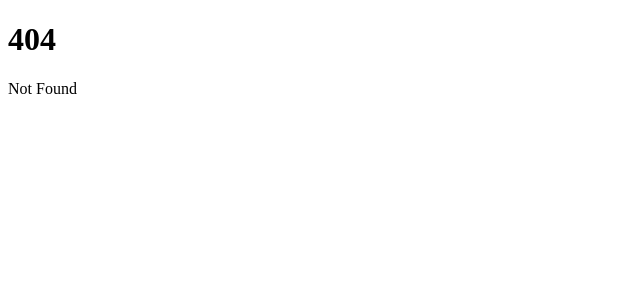
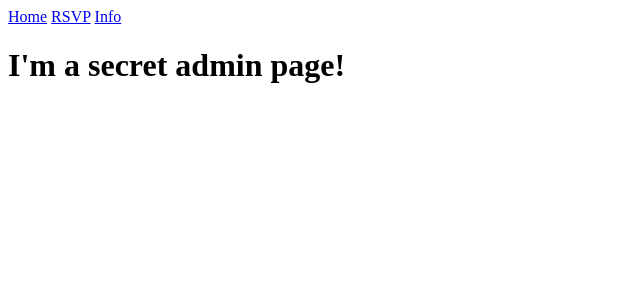
Before and after one commit to bobby-palko/betteroffbarratt.com, a SvelteKit app: page /admin in a window 1280 px wide. Before the commit this address had no page. Shown: the top 300 px of the page, without its empty margins (0-640 px from the left). Built offline with nearby package versions, Linux system fonts and the light colour scheme.

Commit message:
skeletion layout

```diff
--- /dev/null
+++ b/src/routes/+layout.svelte
@@ -0,0 +1,7 @@
+<nav>
+  <a href="/">Home</a>
+  <a href="/rsvp">RSVP</a>
+  <a href="/info">Info</a>
+</nav>
+
+<slot />
--- a/src/routes/+page.svelte
+++ b/src/routes/+page.svelte
@@ -1,2 +1 @@
-<h1>Welcome to SvelteKit</h1>
-<p>Visit <a href="https://kit.svelte.dev">kit.svelte.dev</a> to read the documentation</p>
+<h1>I'm the home page!</h1>
--- /dev/null
+++ b/src/routes/admin/+page.svelte
@@ -0,0 +1 @@
+<h1>I'm a secret admin page!</h1>
--- /dev/null
+++ b/src/routes/info/+page.svelte
@@ -0,0 +1 @@
+<h1>I'm the info page!</h1>
--- /dev/null
+++ b/src/routes/rsvp/+page.svelte
@@ -0,0 +1 @@
+<h1>I'm the about page!</h1>
```
